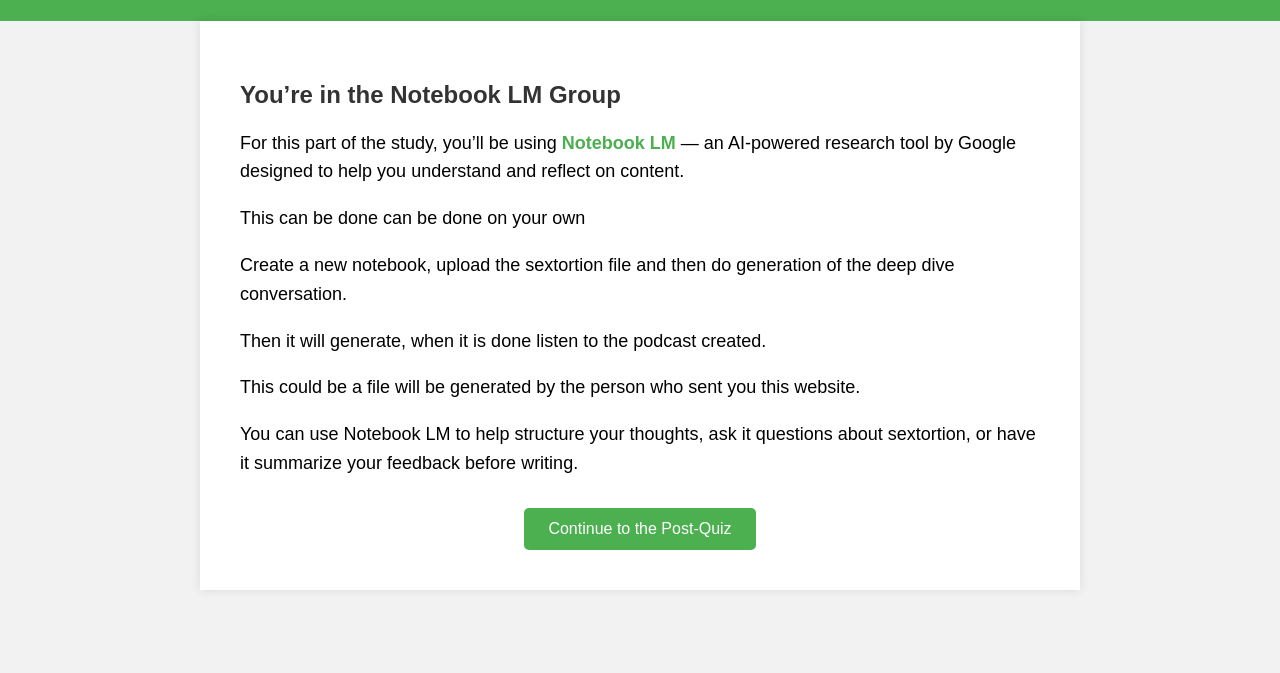
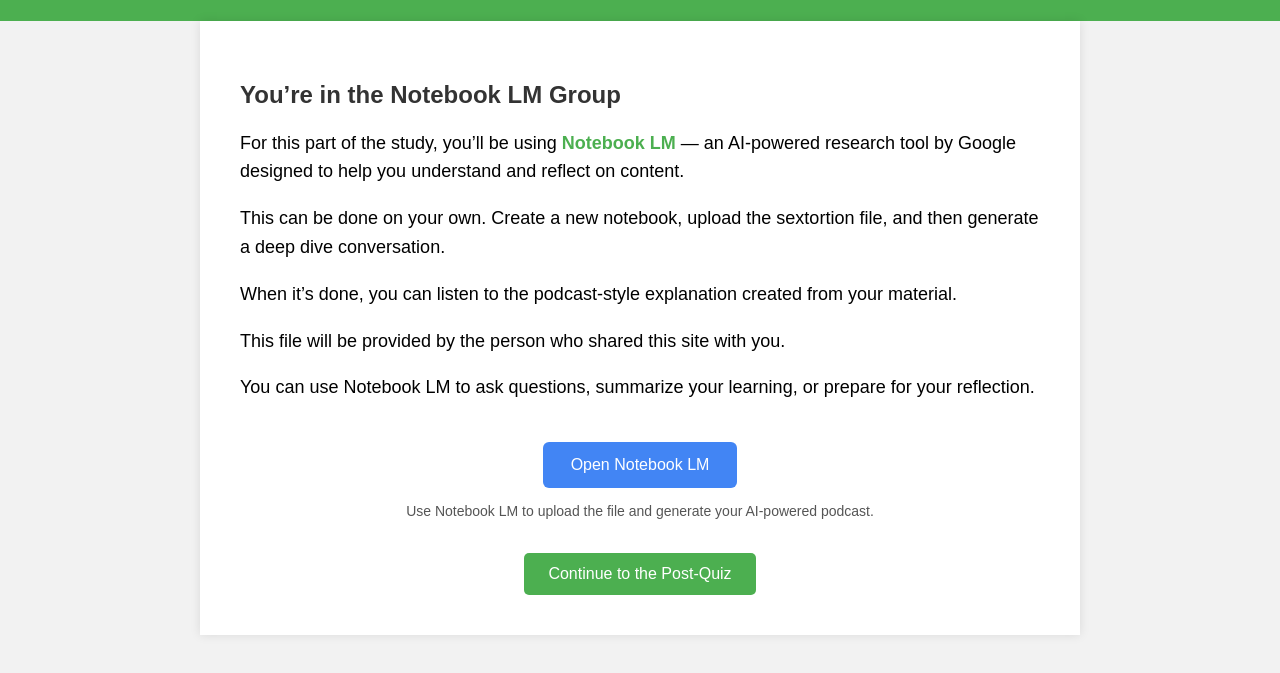
Before and after one commit to teodoravuk22/Honours-Project, a plain HTML site: page secondpage.html in a window 1280 px wide. Shown: the part 99-772 px from the top of the page. Drawn offline with Linux system fonts and the light colour scheme.

Commit message:
Update secondpage.html

```diff
--- a/secondpage.html
+++ b/secondpage.html
@@ -66,18 +66,37 @@
     For this part of the study, you’ll be using <a href="https://notebooklm.google.com" target="_blank">Notebook LM</a> — an AI-powered research tool by Google designed to help you understand and reflect on content.
   </p>
 
-    <p> This can be done can be done on your own</p>
-    <p> Create a new notebook, upload the sextortion file and then do generation of the deep dive conversation. </p>
+  <p>This can be done on your own. Create a new notebook, upload the sextortion file, and then generate a deep dive conversation.</p>
 
-    <p> Then it will generate, when it is done listen to the podcast created.</p>
+  <p>When it’s done, you can listen to the podcast-style explanation created from your material.</p>
+
+  <p>This file will be provided by the person who shared this site with you.</p>
 
   <p>
-      This could be a file will be generated by the person who sent you this website.
-    </p>
-    <p>
-      You can use Notebook LM to help structure your thoughts, ask it questions about sextortion, or have it summarize your feedback before writing.
+    You can use Notebook LM to ask questions, summarize your learning, or prepare for your reflection.
   </p>
 
+  <!-- Notebook LM button added here -->
+  <div style="text-align: center; margin-top: 40px;">
+    <a href="https://notebooklm.google.com" target="_blank" style="text-decoration: none;">
+      <button style="
+        background-color: #4285F4;
+        color: white;
+        border: none;
+        padding: 14px 28px;
+        font-size: 16px;
+        border-radius: 6px;
+        cursor: pointer;
+      ">
+        Open Notebook LM
+      </button>
+    </a>
+    <p style="margin-top: 12px; color: #555; font-size: 14px;">
+      Use Notebook LM to upload the file and generate your AI-powered podcast.
+    </p>
+  </div>
+
+  <!-- Post-quiz button -->
   <div class="button">
     <a href="postquiz.html">
       <button>Continue to the Post-Quiz</button>
```
Lines whose indentation alone changed are shown as unchanged.
